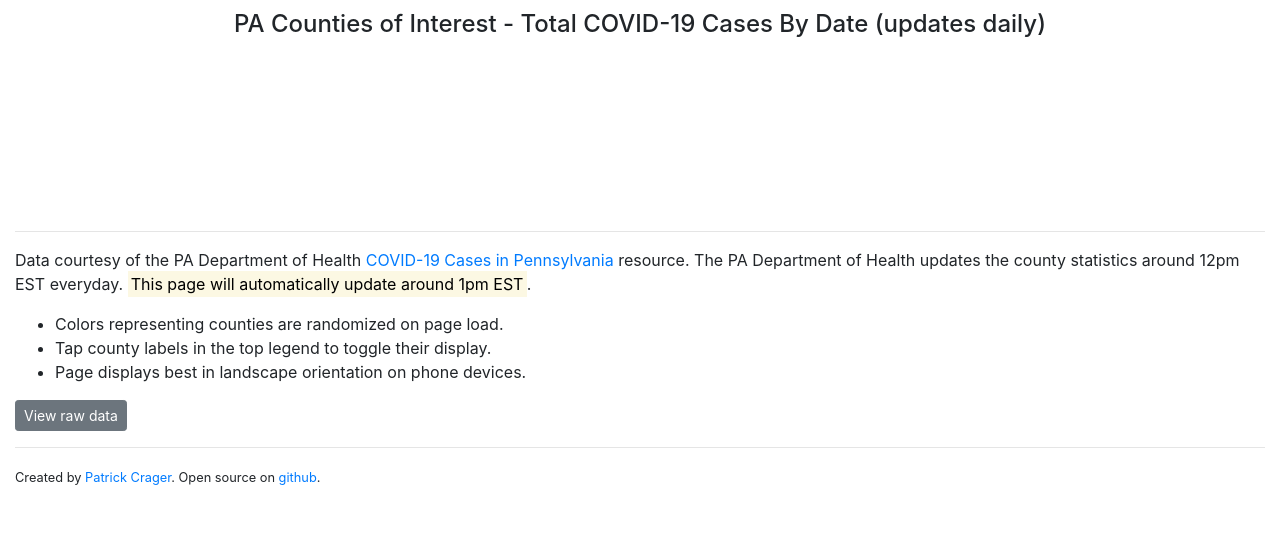
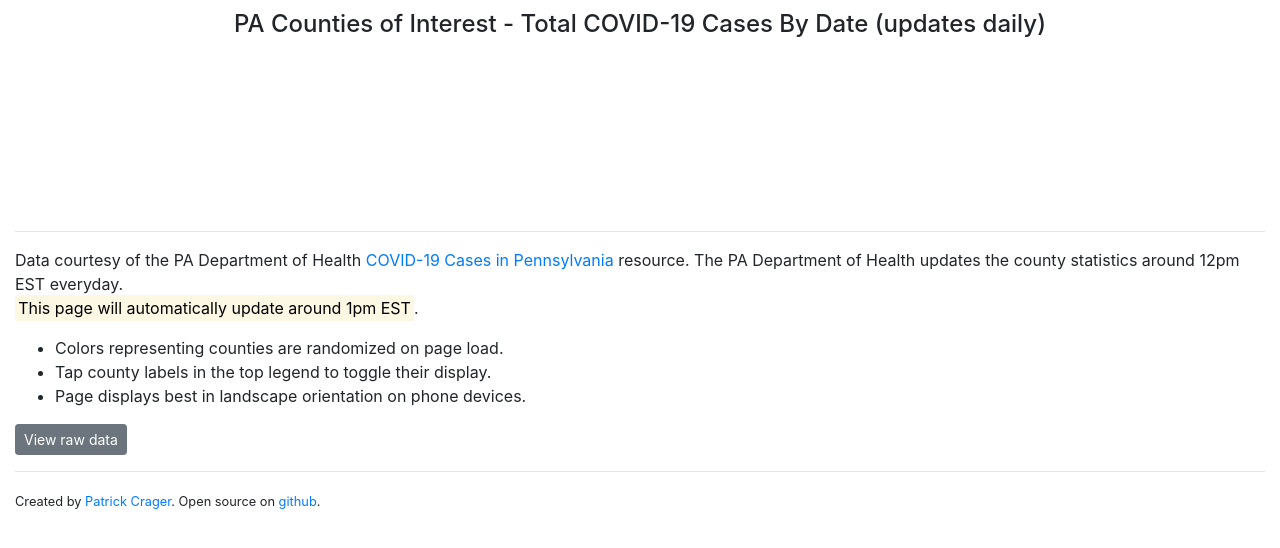
Before and after one commit to patch-e/coronacharts, a website: page corona.html in a window 1280 px wide. Drawn offline with nearby package versions, Linux system fonts and the light colour scheme; no server answers.

Commit message:
Line break the informational piece

```diff
--- a/corona.html
+++ b/corona.html
@@ -36,7 +36,7 @@
         <p>
             Data courtesy of the PA Department of Health
             <a href="https://www.health.pa.gov/topics/disease/coronavirus/Pages/Cases.aspx" target="_blank">COVID-19 Cases in Pennsylvania</a>
-            resource. The PA Department of Health updates the county statistics around 12pm EST everyday. <mark>This page will automatically update
+            resource. The PA Department of Health updates the county statistics around 12pm EST everyday.<br><mark>This page will automatically update
             around 1pm EST</mark>.
         </p>
         <ul>
```
